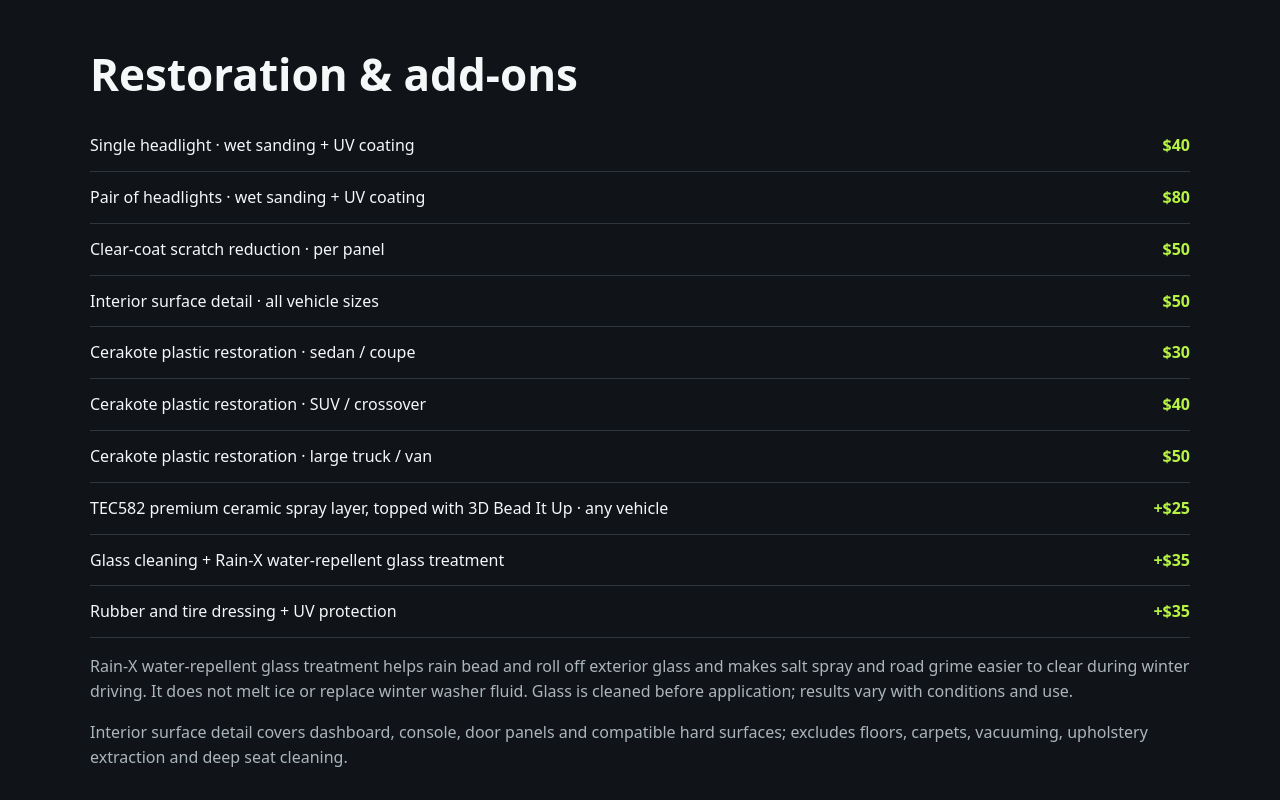
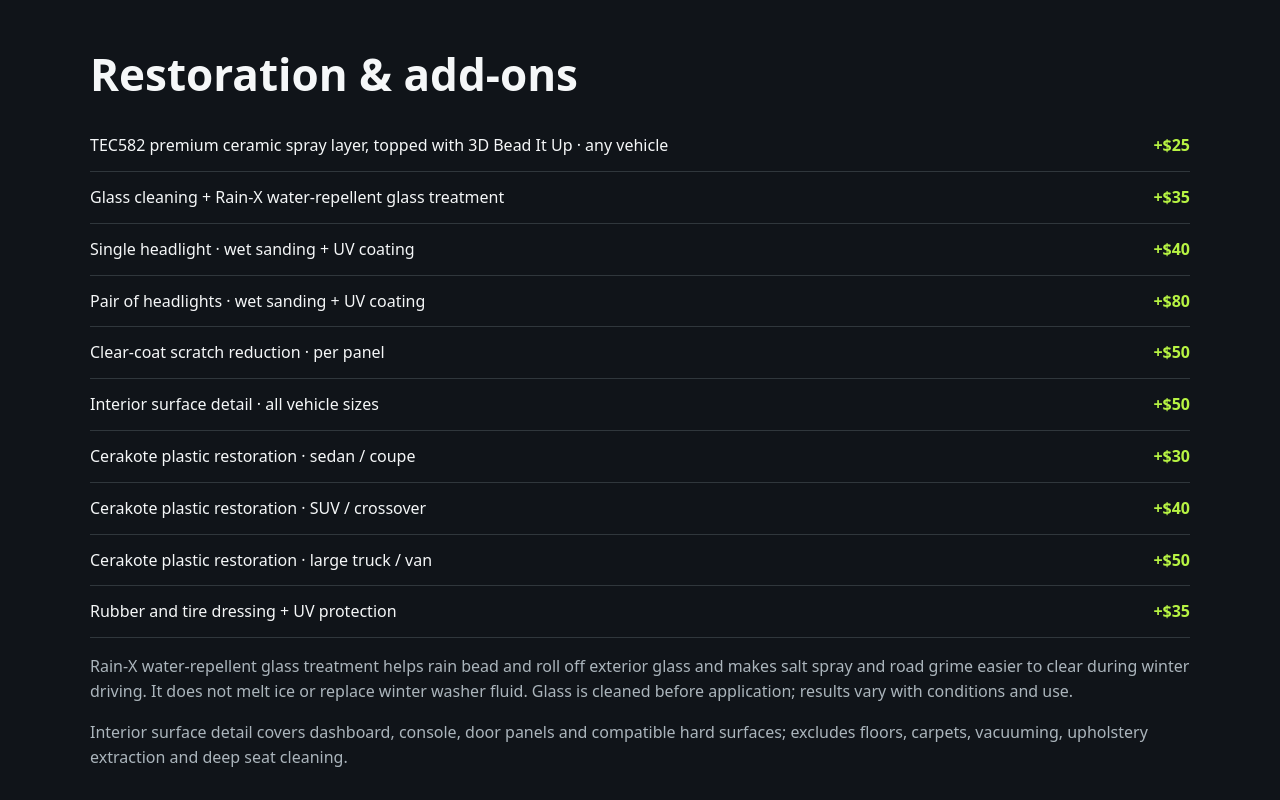
Before and after one commit to derekverbrugge/DereksDetailing, a plain HTML site: page index.html in a window 1280 px wide. Shown: the part 1560-2360 px from the top of the page. Drawn offline with Linux system fonts and the light colour scheme.

Commit message:
Reorder add-on services and move interior after scratch reduction

```diff
--- a/index.html
+++ b/index.html
@@ -400,24 +400,16 @@ $150</div>
 <section id="addons" class="muted">
 <div class="wrap">
 <h2>Restoration & add-ons</h2>
-<div class="row">
-<span>Single headlight · wet sanding + UV coating</span><strong>$40</strong></div>
-<div class="row">
-<span>Pair of headlights · wet sanding + UV coating</span><strong>$80</strong></div>
-<div class="row">
-<span>Clear-coat scratch reduction · per panel</span><strong>$50</strong></div>
-<div class="row">
-<span>Interior surface detail · all vehicle sizes</span><strong>$50</strong></div>
-<!-- Plastic trim restoration is priced by vehicle size. -->
-<div class="row"><span>Cerakote plastic restoration · sedan / coupe</span><strong>$30</strong></div>
-<div class="row"><span>Cerakote plastic restoration · SUV / crossover</span><strong>$40</strong></div>
-<div class="row"><span>Cerakote plastic restoration · large truck / van</span><strong>$50</strong></div>
-<div class="row">
-<span>TEC582 premium ceramic spray layer, topped with 3D Bead It Up · any vehicle</span><strong>+$25</strong></div>
-<div class="row">
-<span>Glass cleaning + Rain-X water-repellent glass treatment</span><strong>+$35</strong></div>
-<div class="row">
-<span>Rubber and tire dressing + UV protection</span><strong>+$35</strong></div>
+<div class="row"><span>TEC582 premium ceramic spray layer, topped with 3D Bead It Up · any vehicle</span><strong>+$25</strong></div>
+<div class="row"><span>Glass cleaning + Rain-X water-repellent glass treatment</span><strong>+$35</strong></div>
+<div class="row"><span>Single headlight · wet sanding + UV coating</span><strong>+$40</strong></div>
+<div class="row"><span>Pair of headlights · wet sanding + UV coating</span><strong>+$80</strong></div>
+<div class="row"><span>Clear-coat scratch reduction · per panel</span><strong>+$50</strong></div>
+<div class="row"><span>Interior surface detail · all vehicle sizes</span><strong>+$50</strong></div>
+<div class="row"><span>Cerakote plastic restoration · sedan / coupe</span><strong>+$30</strong></div>
+<div class="row"><span>Cerakote plastic restoration · SUV / crossover</span><strong>+$40</strong></div>
+<div class="row"><span>Cerakote plastic restoration · large truck / van</span><strong>+$50</strong></div>
+<div class="row"><span>Rubber and tire dressing + UV protection</span><strong>+$35</strong></div>
 <p>Rain-X water-repellent glass treatment helps rain bead and roll off exterior glass and makes salt spray and road grime easier to clear during winter driving. It does not melt ice or replace winter washer fluid. Glass is cleaned before application; results vary with conditions and use.</p><p>Interior surface detail covers dashboard, console, door panels and compatible hard surfaces;
  excludes floors, carpets, vacuuming, upholstery extraction and deep seat cleaning.</p>
 </div>
@@ -426,7 +418,7 @@ $150</div>
 <div class="wrap quote">
 <h2>Build an estimate</h2>
 <div class="card">
-<label class="quote-field">Vehicle type <select id="vehicle"><option value="sedan">Sedan / Coupe</option><option value="suv">SUV / Crossover</option><option value="large">Large Truck / Van</option></select></label><label><input id="exterior" type="checkbox" checked> Exterior wash + 3D Bead It Up ceramic spray + wheel/brake cleaning</label><label><input id="tec582" type="checkbox"> TEC582 premium ceramic protection, finished with 3D Bead It Up (+$25, any vehicle)</label><label><input id="glass" type="checkbox"> Glass cleaning + Rain-X water-repellent treatment (+$35)</label><label><input id="interior" type="checkbox"> Interior surface detail</label><label class="quote-field">Headlight restoration <select id="headlights"><option value="0">None</option><option value="40">Single — $40</option><option value="80">Pair — $80</option></select></label><label class="quote-field">Clear-coat scratch reduction panels ($50 each) <input id="panels" type="number" min="0" max="20" value="0"></label><label><input id="plastic" type="checkbox"> Cerakote plastic restoration (sedan $30 · SUV $40 · truck/van $50)</label><label><input id="rubber" type="checkbox"> Rubber/tire dressing + UV protection (+$35)</label><div class="price" id="total">
+<label class="quote-field">Vehicle type <select id="vehicle"><option value="sedan">Sedan / Coupe</option><option value="suv">SUV / Crossover</option><option value="large">Large Truck / Van</option></select></label><label><input id="exterior" type="checkbox" checked> Exterior wash + 3D Bead It Up ceramic spray + wheel/brake cleaning</label><label><input id="tec582" type="checkbox"> TEC582 premium ceramic protection, finished with 3D Bead It Up (+$25, any vehicle)</label><label><input id="glass" type="checkbox"> Glass cleaning + Rain-X water-repellent treatment (+$35)</label><label class="quote-field">Headlight restoration <select id="headlights"><option value="0">None</option><option value="40">Single — $40</option><option value="80">Pair — $80</option></select></label><label class="quote-field">Clear-coat scratch reduction panels ($50 each) <input id="panels" type="number" min="0" max="20" value="0"></label><label><input id="interior" type="checkbox"> Interior surface detail</label><label><input id="plastic" type="checkbox"> Cerakote plastic restoration (sedan $30 · SUV $40 · truck/van $50)</label><label><input id="rubber" type="checkbox"> Rubber/tire dressing + UV protection (+$35)</label><div class="price" id="total">
 $115</div>
 <p id="summary"></p>
 <div class="quote-actions"><a id="email-quote" class="btn" href="mailto:Derek@derekverbrugge.com">Contact me about your quote</a><button id="copy" type="button">Copy itemized quote</button></div><p class="tag">Estimates subject to vehicle condition and inspection.</p>
```
